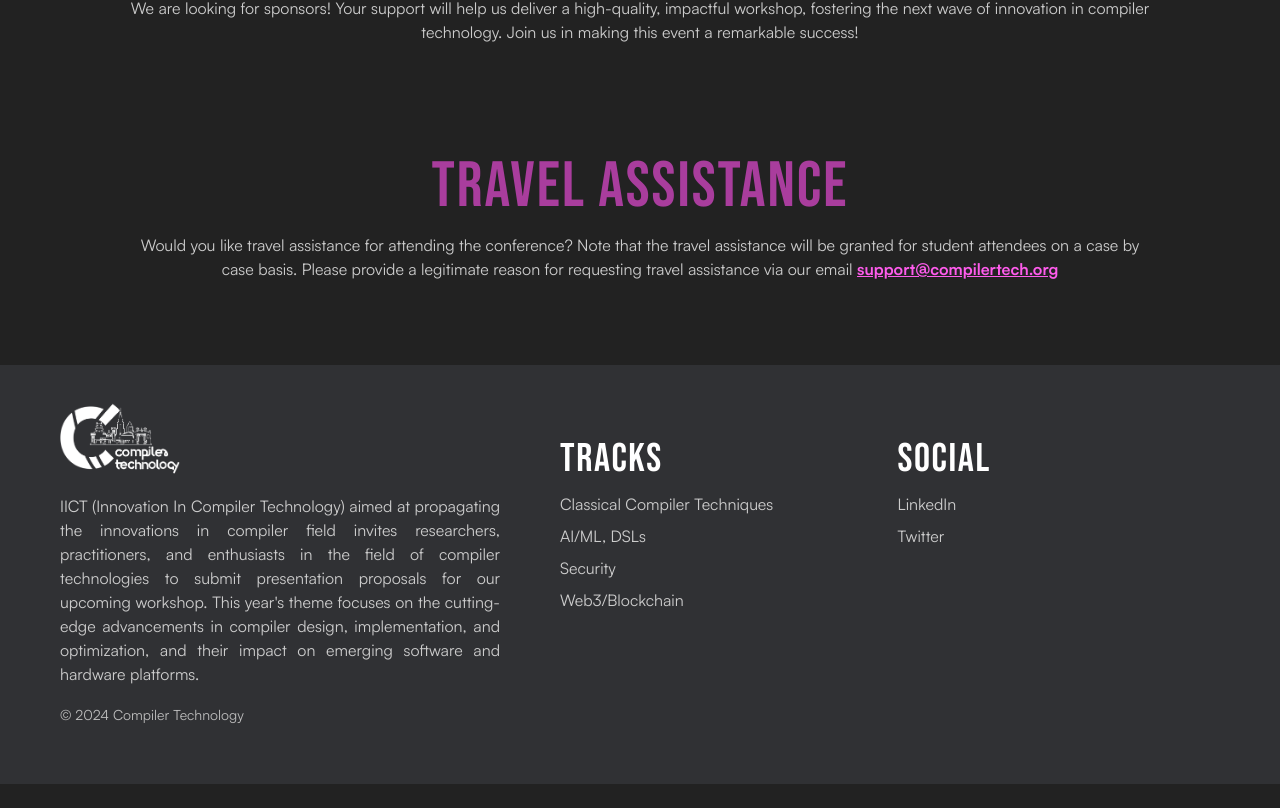
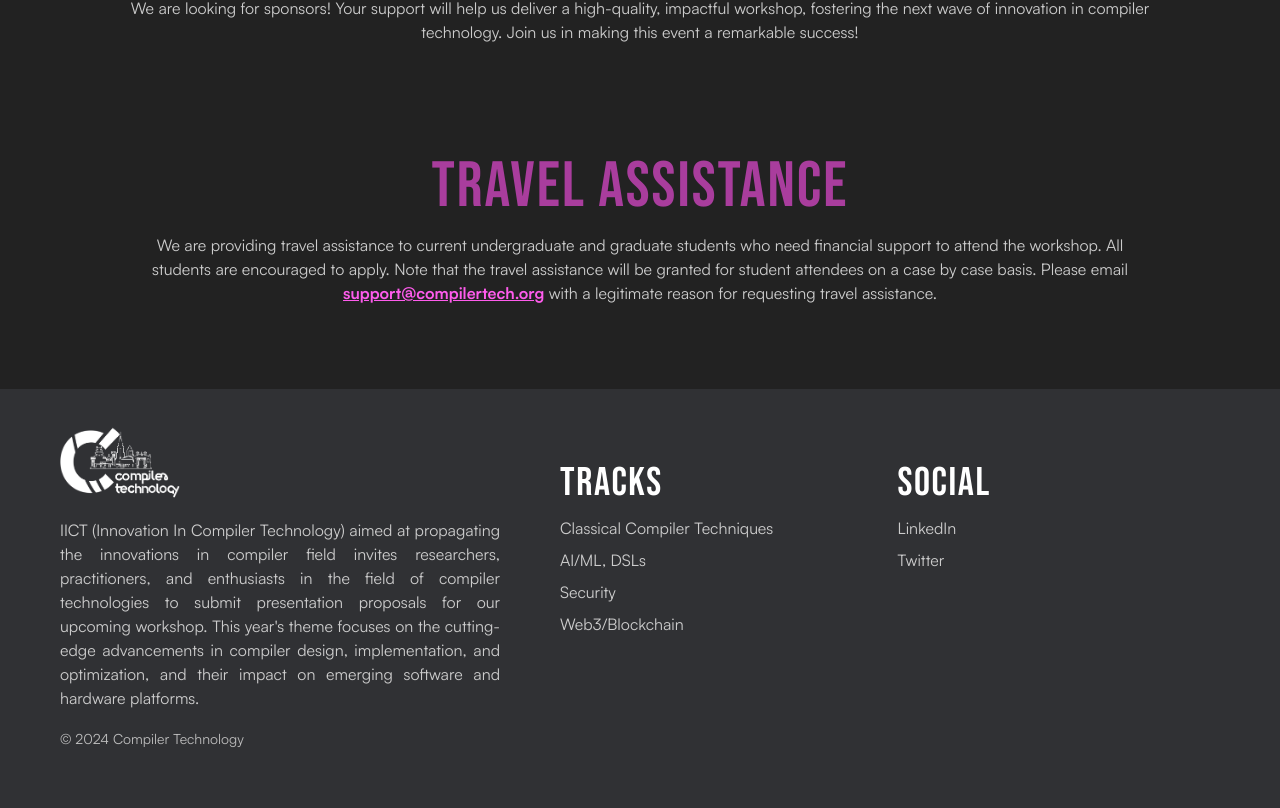
Before and after one commit to compilertech/compilertech-fe, a React (Vite) app: page / in a window 1280 px wide. Shown: the part 4430-5238 px from the top of the page. Before the commit the page ends 5214 px from the top, so only its background shows below. Built offline with nearby package versions, Linux system fonts and the light colour scheme.

Commit message:
Update TravelAssitance.tsx
more description

```diff
--- a/src/components/TravelAssitance.tsx
+++ b/src/components/TravelAssitance.tsx
@@ -7,13 +7,13 @@ const TravelAssistance: React.FC = () => {
     <Section id="sponsors">
       <Title>Travel Assistance</Title>
       <Description>
-        Would you like travel assistance for attending the conference? Note that
+        We are providing travel assistance to current undergraduate and graduate students who need financial support to attend the workshop.
+        All students are encouraged to apply. Note that
         the travel assistance will be granted for student attendees on a case by
-        case basis. Please provide a legitimate reason for requesting travel
-        assistance via our email{" "}
+        case basis. Please email{" "}
         <Email href="mailto:support@compilertech.org?subject=Request%20for%20travel%20assistance">
           support@compilertech.org
-        </Email>
+        </Email> with a legitimate reason for requesting travel assistance.
       </Description>
     </Section>
   );
```
